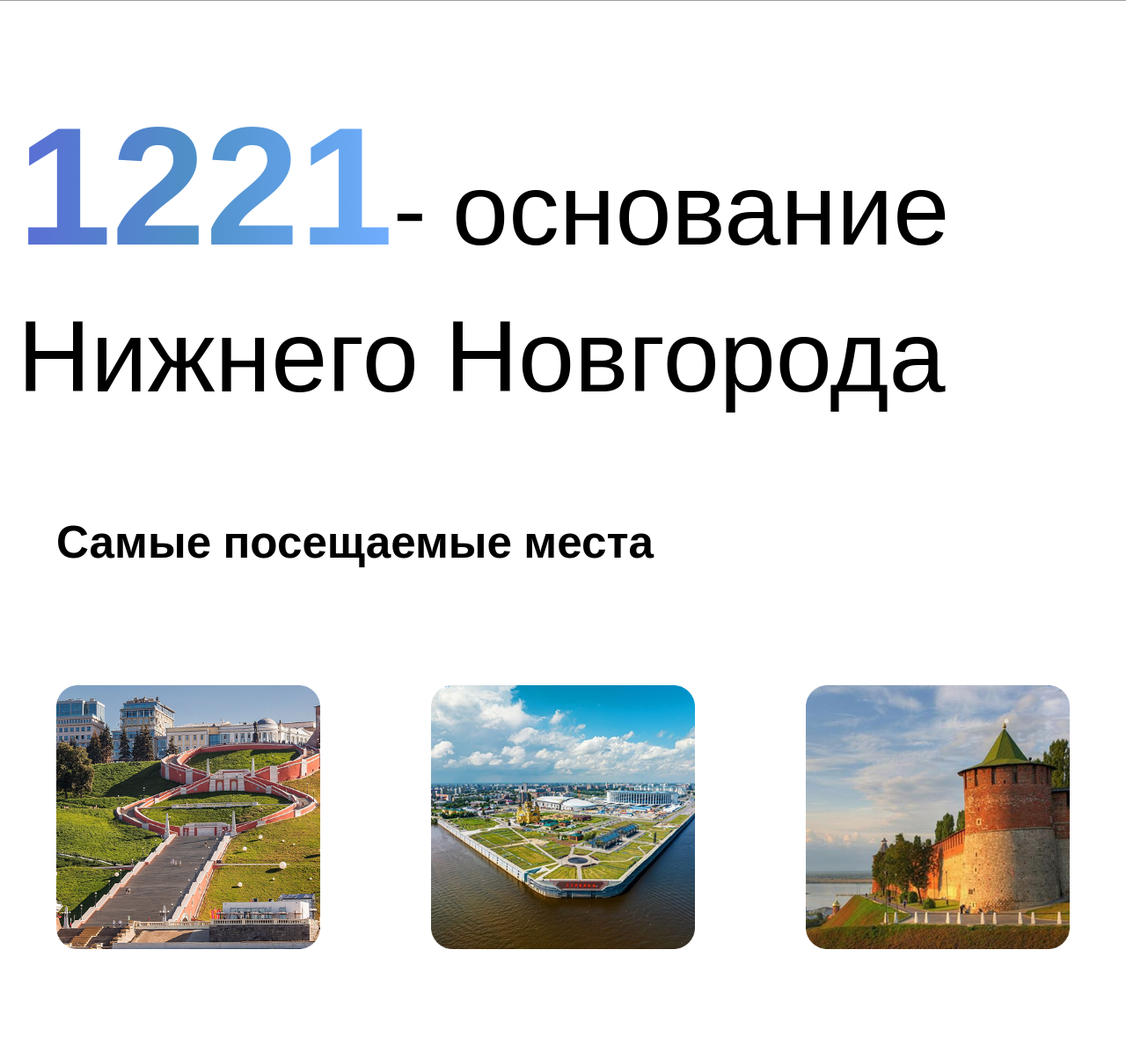
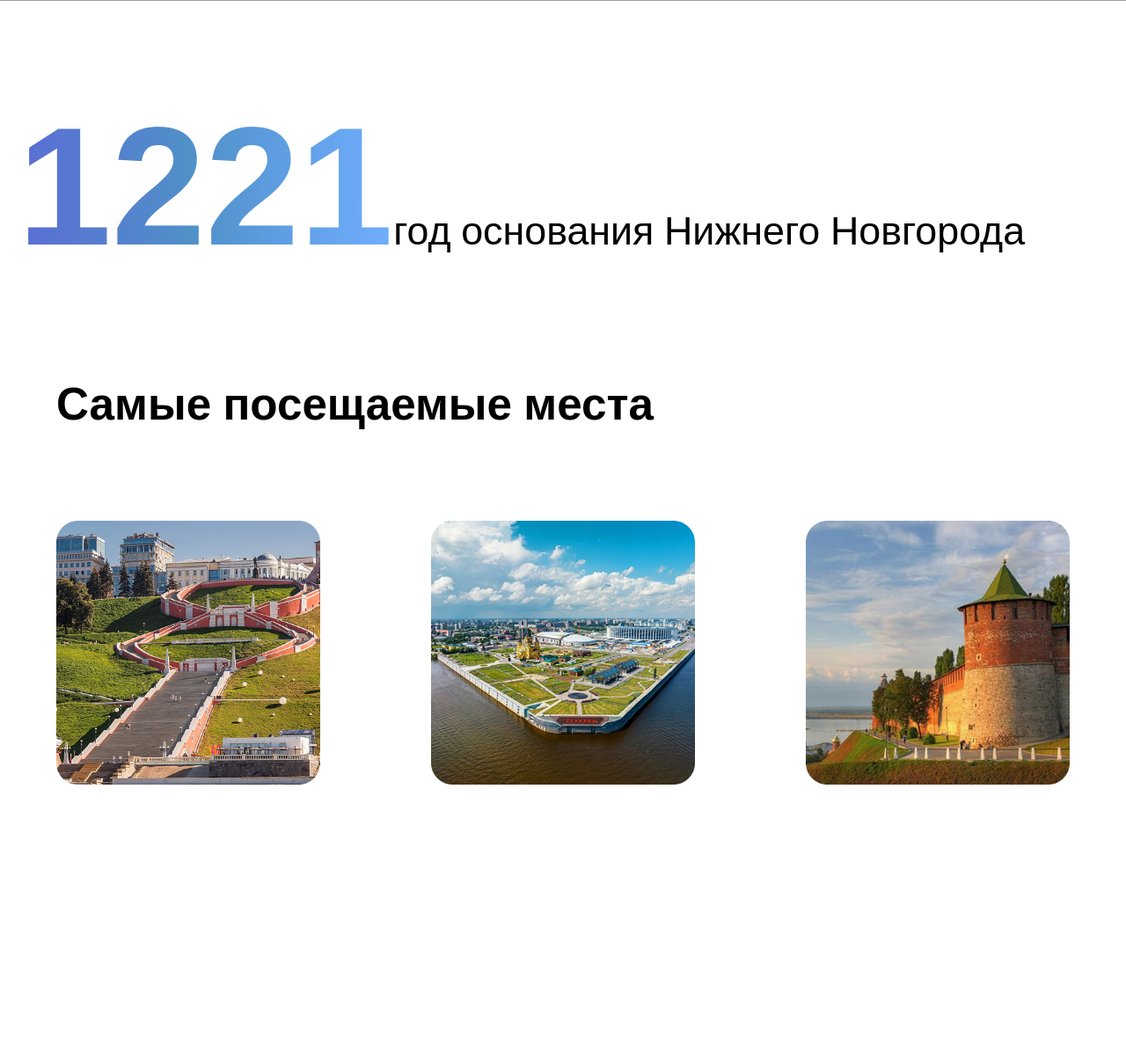
Before and after one commit to troff-vicc/nn-grad, a Django app: page / in a window 1280 px wide. Shown: the part 1059-2255 px from the top of the page at 88% size. Run offline with Django 5.2, Linux system fonts and the light colour scheme; grey boxes are pictures that could not be loaded.

Commit message:
базааа

```diff
--- a/newNN/static/css/home.css
+++ b/newNN/static/css/home.css
@@ -97,7 +97,6 @@ span:hover {
     transform: translateY(110px);
 }
 .ph{
-    margin-top: 30px;
     height:300px;
     width: 300px;
 }
@@ -121,7 +120,7 @@ b{
     margin-top: 100px;
     margin-bottom: 100px;
     font-family: "Open Sans", sans-serif;
-    font-size: 9vw;
+    font-size: 3.5vw;
 }
 footer{
     height:400px;
--- a/newNN/templates/home.html
+++ b/newNN/templates/home.html
@@ -52,7 +52,7 @@
 </header>
 <img src="{% static 'image-1.png'%}" alt="" class="pho">
 </main>
-<p class="osn"><b>1221</b>- основание Нижнего Новгорода</p>
+<p class="osn"><b>1221</b>год основания Нижнего Новгорода</p>
 <p class="popular">Самые посещаемые места</p>
 <div class="photos">
     <div><a href="/place" class="fin">
```
Also changed, not shown: newNN/newNN/sqlite.py (+13 -7 lines), 1 other file.
